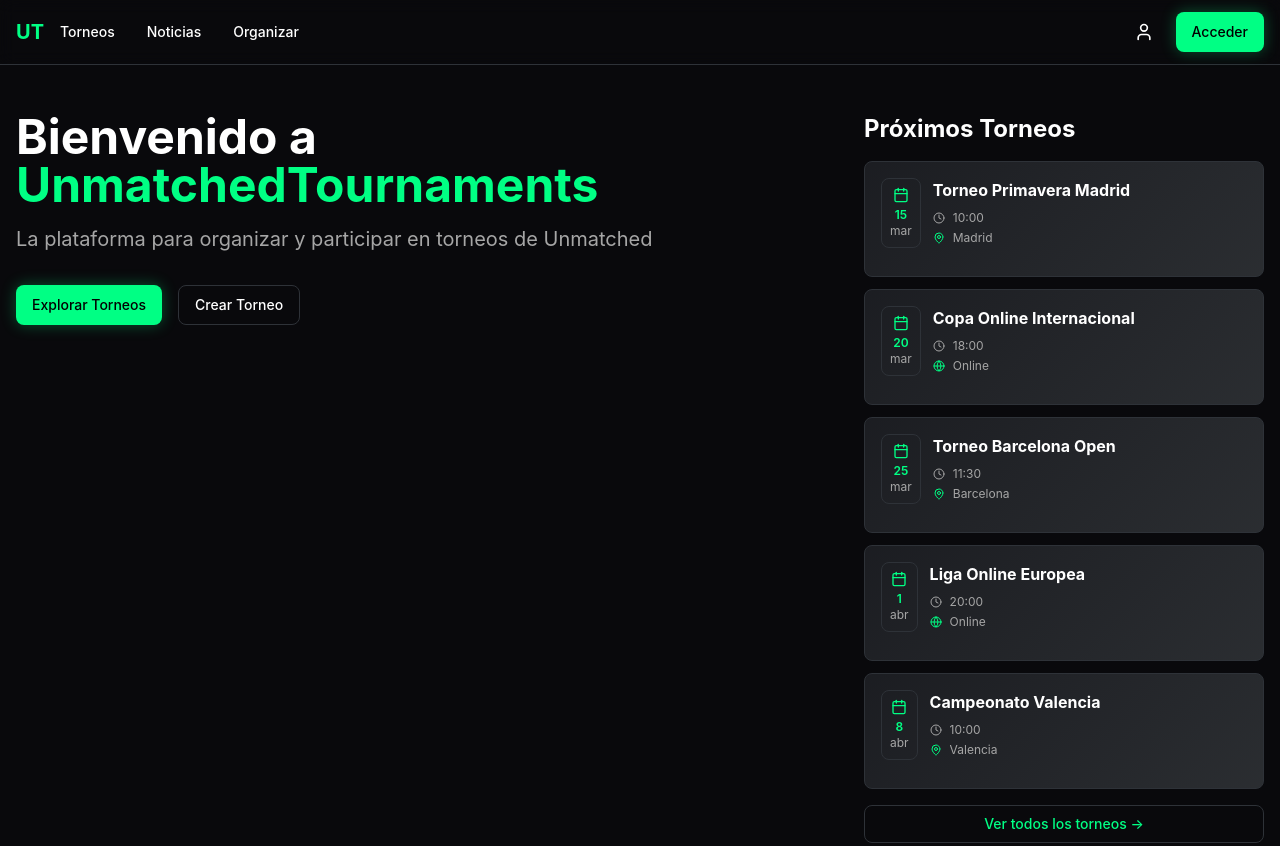
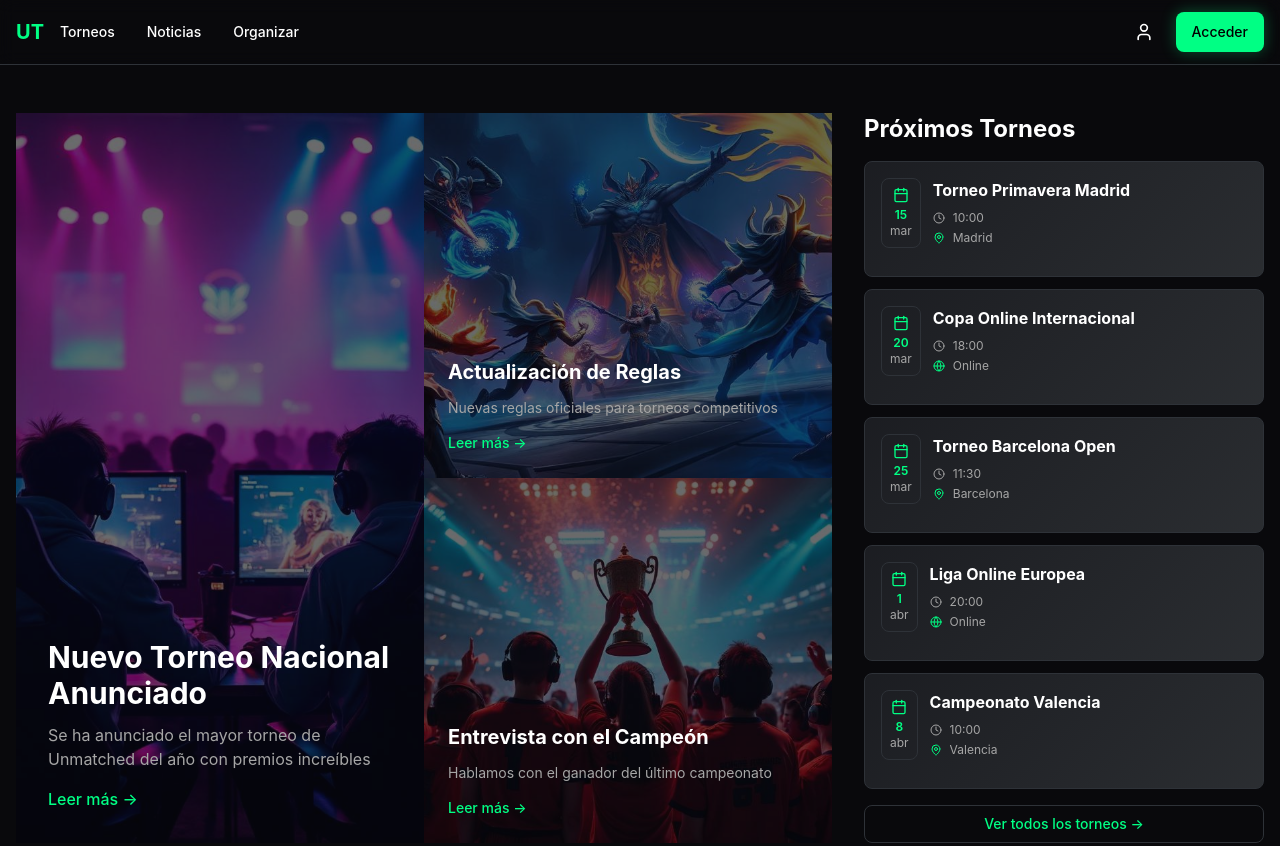
Before and after one commit to ivanlhz/unmatched-tournamets, an Astro site: page / in a window 1280 px wide. Shown: the top 846 px of the page. Built offline with nearby package versions, Linux system fonts and the light colour scheme; Astro itself is replaced by a stand-in of ours.

Commit message:
feat: add news grid example in the home page

```diff
--- /dev/null
+++ b/src/components/NewsCard.astro
@@ -0,0 +1,34 @@
+---
+interface Props {
+	title: string;
+	description: string;
+	image: string;
+	link: string;
+	featured?: boolean;
+}
+
+const { title, description, image, link, featured = false } = Astro.props;
+---
+
+<a
+	href={link}
+	class={`relative overflow-hidden group cursor-pointer ${featured ? 'row-span-2' : ''}`}
+>
+	<img
+		src={image}
+		alt={title}
+		class="absolute inset-0 w-full h-full object-cover transition-transform duration-500 group-hover:scale-110 opacity-40 group-hover:opacity-50"
+	/>
+	<div class="absolute inset-0 bg-gradient-to-t from-background via-background/80 to-background/40"></div>
+	<div class={`absolute bottom-0 left-0 right-0 ${featured ? 'p-8' : 'p-6'}`}>
+		<h2 class={`font-bold mb-3 text-foreground group-hover:text-primary transition-colors ${featured ? 'text-3xl' : 'text-xl mb-2'}`}>
+			{title}
+		</h2>
+		<p class={`text-muted-foreground ${featured ? 'mb-4' : 'text-sm mb-3'}`}>
+			{description}
+		</p>
+		<span class={`text-primary font-medium group-hover:underline ${featured ? '' : 'text-sm'}`}>
+			Leer más →
+		</span>
+	</div>
+</a>
--- /dev/null
+++ b/src/components/NewsGrid.astro
@@ -0,0 +1,29 @@
+---
+import NewsCard from "./NewsCard.astro";
+
+interface News {
+	id: string;
+	title: string;
+	description: string;
+	image: string;
+	link: string;
+}
+
+interface Props {
+	news: News[];
+}
+
+const { news } = Astro.props;
+---
+
+<div class="grid grid-cols-2 grid-rows-2 h-auto">
+	{news.map((item, index) => (
+		<NewsCard
+			title={item.title}
+			description={item.description}
+			image={item.image}
+			link={item.link}
+			featured={index === 0}
+		/>
+	))}
+</div>
--- a/src/pages/index.astro
+++ b/src/pages/index.astro
@@ -2,6 +2,32 @@
 import Layout from "../components/Layout.astro";
 import { Button } from "../components/ui/Button";
 import TournamentList from "../components/TournamentList.astro";
+import NewsGrid from "../components/NewsGrid.astro";
+
+// Datos de noticias
+const news = [
+	{
+		id: "1",
+		title: "Nuevo Torneo Nacional Anunciado",
+		description: "Se ha anunciado el mayor torneo de Unmatched del año con premios increíbles",
+		image: "/hero-news-1.jpg",
+		link: "/noticias/torneo-nacional-2025"
+	},
+	{
+		id: "2",
+		title: "Actualización de Reglas",
+		description: "Nuevas reglas oficiales para torneos competitivos",
+		image: "/hero-news-2.jpg",
+		link: "/noticias/actualizacion-reglas"
+	},
+	{
+		id: "3",
+		title: "Entrevista con el Campeón",
+		description: "Hablamos con el ganador del último campeonato",
+		image: "/hero-news-3.jpg",
+		link: "/noticias/entrevista-campeon"
+	}
+];
 
 // Datos de ejemplo de torneos
 const upcomingTournaments = [
@@ -58,30 +84,8 @@ const upcomingTournaments = [
 <Layout title="UnmatchedTournaments - Inicio">
 	<div class="container mx-auto px-4 py-12">
 		<div class="grid lg:grid-cols-[1fr_400px] gap-8">
-			<!-- Contenido Principal (Izquierda) -->
-			<div class="space-y-8">
-				<!-- Hero Section -->
-				<div class="space-y-4">
-					<h1 class="text-5xl font-bold">
-						Bienvenido a <span class="text-primary">UnmatchedTournaments</span>
-					</h1>
-					<p class="text-xl text-muted-foreground">
-						La plataforma para organizar y participar en torneos de Unmatched
-					</p>
-				</div>
+			<NewsGrid news={news} />
 
-				<!-- Sección de CTAs -->
-				<div class="flex gap-4 flex-wrap">
-					<Button client:load>
-						Explorar Torneos
-					</Button>
-					<Button variant="outline" client:load>
-						Crear Torneo
-					</Button>
-				</div>
-			</div>
-
-			<!-- Lista de Próximos Torneos (Derecha) -->
 			<TournamentList tournaments={upcomingTournaments} />
 		</div>
 	</div>
```
Also changed, not shown: public/hero-news-1.jpg (added), public/hero-news-2.jpg (added), public/hero-news-3.jpg (added).
